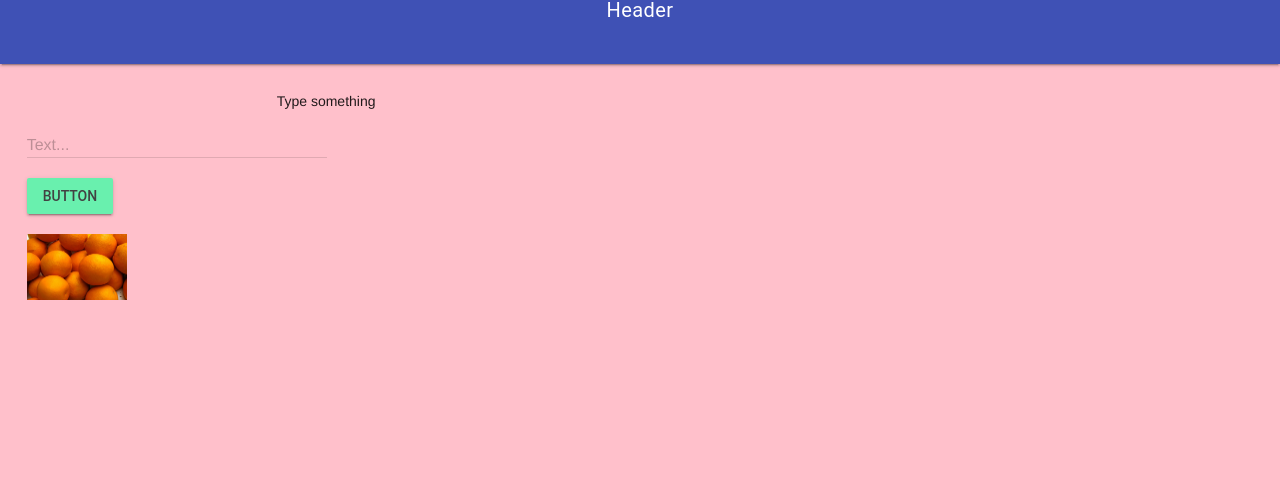
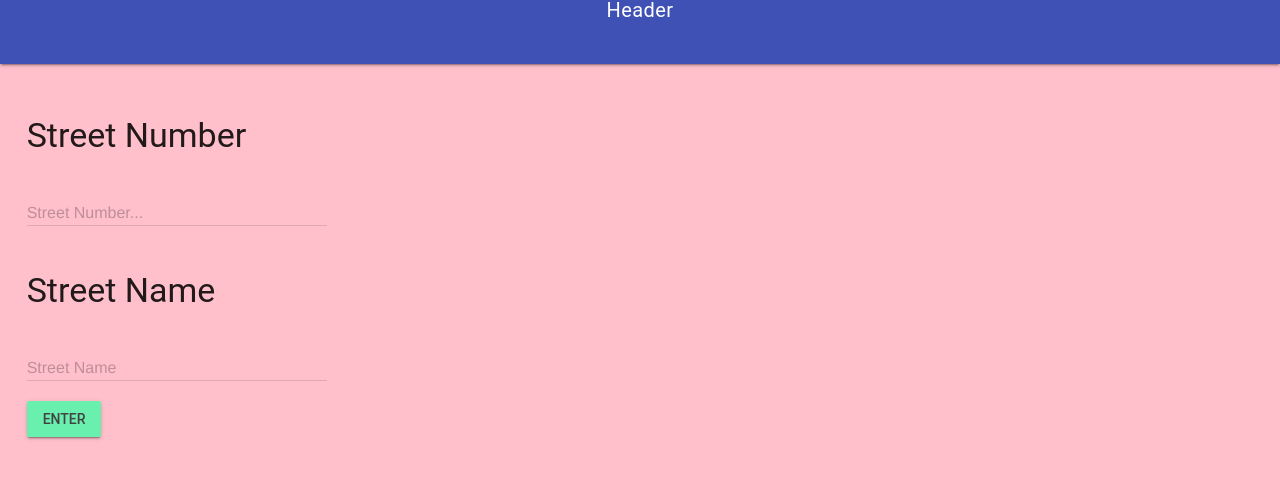
Before and after one commit to Alex-Nelson-1/ICS2O-UNIT2-03-VARIABLES, a plain HTML site: page index.html in a window 1280 px wide. Drawn offline with nearby package versions, Linux system fonts and the light colour scheme.

Commit message:
Update index.html

```diff
--- a/index.html
+++ b/index.html
@@ -1,5 +1,5 @@
 <!DOCTYPE html>
-<!--ICS2O-UNIT1-TEMPLATE-->
+<!--ICS2O-UNIT2-02-JS-VARIABLES-->
 <html lang="en-ca">
   <head>
     <meta charset="utf-8" />
@@ -24,6 +24,7 @@
   </head>
   <body>
     <script defer src="https://code.getmdl.io/1.3.0/material.min.js"></script>
+    <script src="./js/script.js"></script>
     <div class="mdl-layout mdl-js-layout mdl-layout--fixed-header">
       <header class="mdl-layout__header" style="text-align: center">
         <div class="mdl-layout-header-row">
@@ -31,33 +32,40 @@
         </div>
       </header>
       <main class="mdl-layout__content">
-        <div class="page-content" style="padding-left: 250px">
-          Type something
-        </div>
+        <!--Textfield for Street Number-->
         <form action="#">
+          <h3>Street Number</h3>
           <div class="mdl-textfield mdl-js-textfield">
             <input
               class="mdl-textfield__input"
               type="text"
-              pattern="[a-z]*"
-              id="text"
+              pattern="[0-9]*"
+              id="street-number"
             />
             <!--This will control the textfields error message and label-->
-            <label class="mdl-textfield__label" for="text">Text...</label>
-            <span class="mdl-textfield__error"
-              >No numbers, spaces, or special characters</span
+            <label class="mdl-textfield__label" for="street-number">Street Number...</label>
+            <span class="mdl-textfield__error">Numbers Only!</span
             >
           </div>
         </form>
-        <!-- Accent-colored raised button with ripple -->
-        <button
-          class="mdl-button mdl-js-button mdl-button--raised mdl-js-ripple-effect mdl-button--accent"
-        >
-          Button
-        </button>
-        <br />
-        <br />
-        <img width="100" src="./image/oranges.jpeg" alt="Oranges" />
+         <!--Textfield for Street Name-->
+        <form action="#">
+          <h3>Street Name</h3>
+          <div class="mdl-textfield mdl-js-textfield">
+            <input class="mdl-textfield__input" type="text" pattern="[a-zA-Z]*" id="street-name">
+            <!--This will control the textfields error message and label-->
+            <label class="mdl-textfield__label" for="street-name">Street Name</label>
+            <span class="mdl-textfield__error">Letters Only!</span>
+          </div>
+        </form>
+        <!-- Accent-colored raised button -->
+<button class="mdl-button mdl-js-button mdl-button--raised mdl-button--accent" onclick="myButtonClicked()">
+  Enter
+</button>
+        <br>
+        <br>
+        <br>
+        <div id="address"></div>
       </main>
     </div>
   </body>
```
